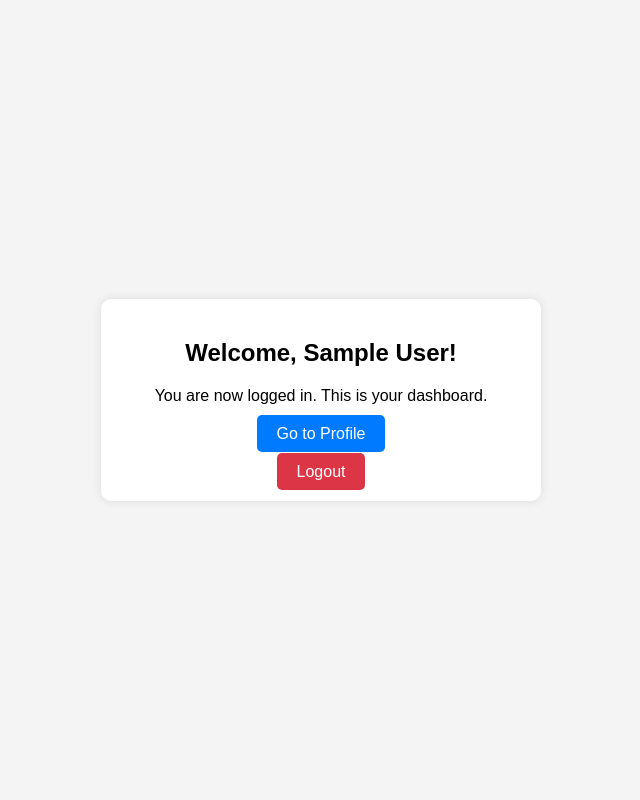
After one commit to albiradu/devop1, a PHP site: page /home.php in a window 1280 px wide. The commit adds this page. Shown: the whole page, without its empty margins (319-959 px from the left). Run offline with PHP 8.4, Linux system fonts and the light colour scheme; the visitor is signed in with stand-in values (Sample User, id 1).

Commit message:
dashboard

```diff
--- /dev/null
+++ b/home.php
@@ -0,0 +1,120 @@
+<?php
+session_start();
+
+if ($_SERVER["REQUEST_METHOD"] == "POST" && isset($_POST['login'])) {
+    // Login logic
+    $email = $_POST['email'];
+    $password = $_POST['password'];
+
+    // Database connection (update with actual credentials)
+    $conn = new mysqli("localhost", "root", "", "group-1_shareride_db");
+
+    if ($conn->connect_error) {
+        die("Connection failed: " . $conn->connect_error);
+    }
+
+    $sql = "SELECT user_id, user_firstname, user_password FROM tbl_users WHERE user_email = ?";
+    $stmt = $conn->prepare($sql);
+    $stmt->bind_param("s", $email);
+    $stmt->execute();
+    $stmt->store_result();
+    $stmt->bind_result($userId, $firstName, $hashedPassword);
+
+    if ($stmt->num_rows > 0) {
+        $stmt->fetch();
+        if (password_verify($password, $hashedPassword)) {
+            $_SESSION['user_id'] = $userId;
+            $_SESSION['first_name'] = $firstName;
+            // echo "Login successful! Welcome, " . htmlspecialchars($firstName) . "!";
+        } else {
+            echo "Invalid password.";
+        }
+    } else {
+        echo "No user found with this email.";
+    }
+
+    $stmt->close();
+    $conn->close();
+}
+
+// Check if the user is logged in, and if not, redirect to the login page
+if (!isset($_SESSION['user_id'])) {
+    header("Location: login.php");
+    exit();
+}
+
+$firstName = $_SESSION['first_name']; // Get the first name from the session
+?>
+
+<!DOCTYPE html>
+<html lang="en">
+<head>
+    <meta charset="UTF-8">
+    <meta name="viewport" content="width=device-width, initial-scale=1.0">
+    <title>home</title>
+    <style>
+        body {
+            font-family: Arial, sans-serif;
+            background-color: #f4f4f4;
+            display: flex;
+            justify-content: center;
+            align-items: center;
+            height: 100vh;
+            margin: 0;
+        }
+
+        .dashboard-container {
+            background: white;
+            padding: 20px;
+            border-radius: 10px;
+            box-shadow: 0 0 10px rgba(0, 0, 0, 0.1);
+            width: 400px;
+            text-align: center;
+        }
+
+        .dashboard-container h2 {
+            margin-bottom: 20px;
+        }
+
+        .btn {
+            background: #007bff;
+            color: white;
+            border: none;
+            padding: 10px 20px;
+            width: 100%;
+            border-radius: 5px;
+            cursor: pointer;
+            text-decoration: none;
+        }
+
+        .btn:hover {
+            background: #0056b3;
+        }
+
+        .logout-btn {
+            background: #dc3545;
+        }
+
+        .logout-btn:hover {
+            background: #c82333;
+        }
+
+        .link {
+            margin-top: 20px;
+        }
+
+    </style>
+</head>
+<body>
+    <div class="dashboard-container">
+        <h2>Welcome, <?php echo htmlspecialchars($firstName); ?>!</h2>
+        <p>You are now logged in. This is your dashboard.</p>
+        <div class="link">
+            <a href="profile.php" class="btn">Go to Profile</a>
+        </div>
+        <div class="link">
+            <a href="logout.php" class="btn logout-btn">Logout</a>
+        </div>
+    </div>
+</body>
+</html>
```
Also changed, not shown: dashboard.php (added, +26 -0 lines), db.php (added, +14 -0 lines), login_action.php (added, +56 -0 lines), register.php (+13 -15 lines), register_user.php (added, +39 -0 lines), 1 other file.
